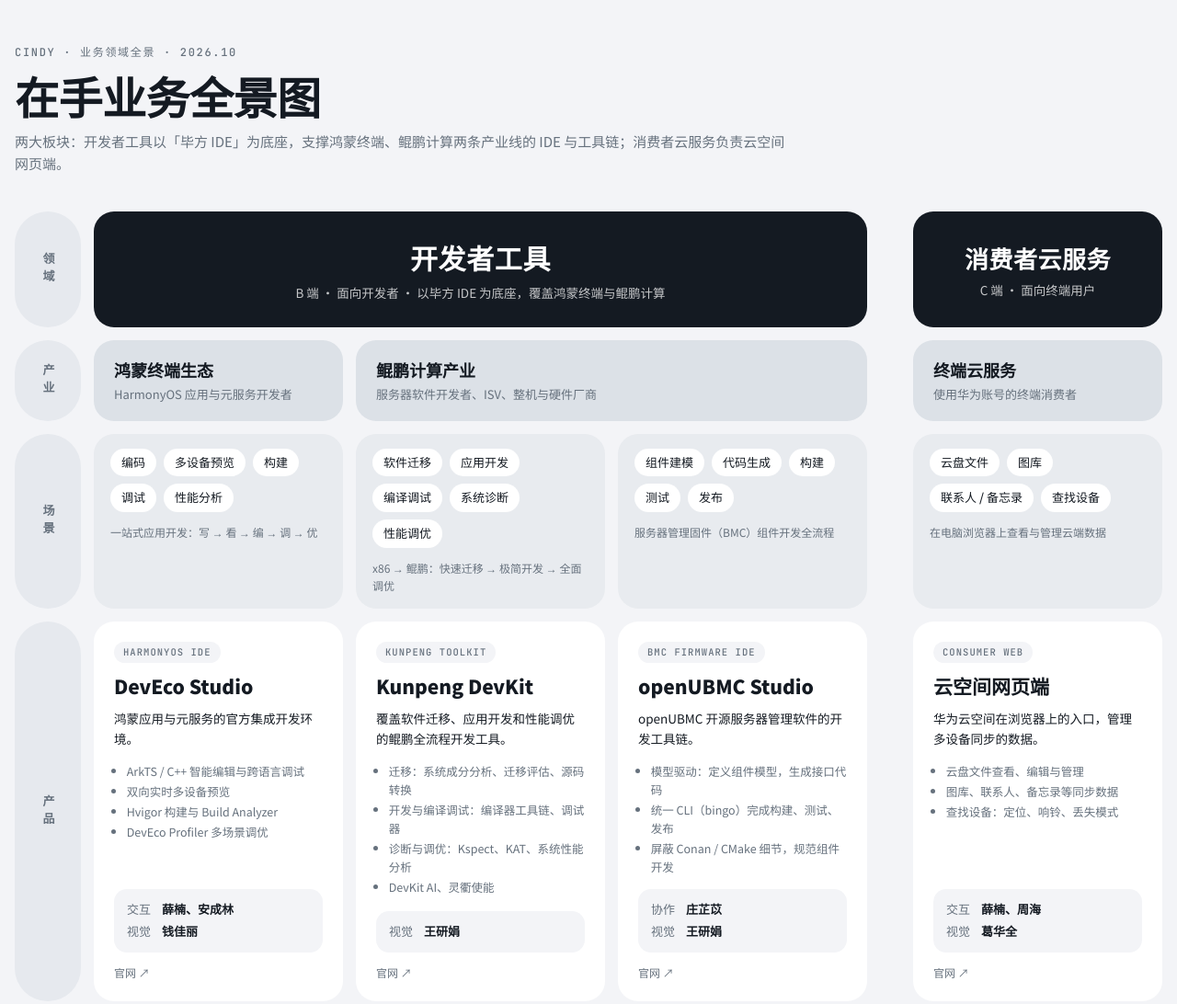
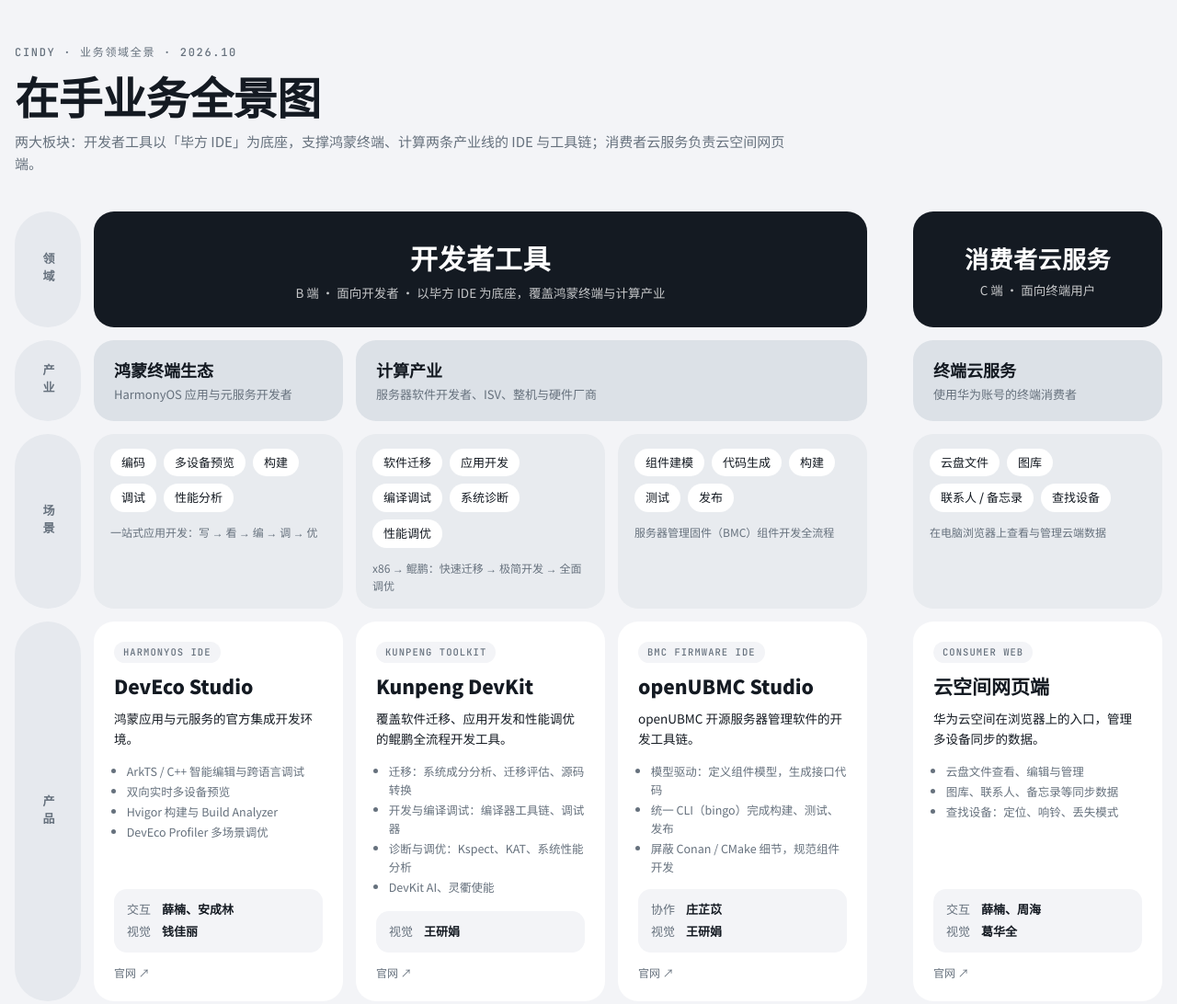
Before and after one commit to Cinnnnnnndy/Career, a plain HTML site: page 业务全景图/在手业务全景图.html in a window 1280 px wide. Shown: the top 1092 px of the page at 92% size. Drawn offline with Linux system fonts and the light colour scheme.

Commit message:
全景图：「鲲鹏计算产业」改为「计算产业」
Co-Authored-By: Claude Opus 5.5 <noreply@anthropic.com>
Claude-Session: https://claude.ai/code/session_016L8byhbgGDrMXiHgMPJmHg

```diff
--- a/业务全景图/在手业务全景图.html
+++ b/业务全景图/在手业务全景图.html
@@ -113,7 +113,7 @@ tbody tr td:first-child{border-radius:12px 0 0 12px} tbody tr td:last-child{bord
   <header>
     <div class="eyebrow">Cindy · 业务领域全景 · 2026.10</div>
     <h1>在手业务全景图</h1>
-    <p>两大板块：开发者工具以「毕方 IDE」为底座，支撑鸿蒙终端、鲲鹏计算两条产业线的 IDE 与工具链；消费者云服务负责云空间网页端。</p>
+    <p>两大板块：开发者工具以「毕方 IDE」为底座，支撑鸿蒙终端、计算两条产业线的 IDE 与工具链；消费者云服务负责云空间网页端。</p>
   </header>
 
   <section class="house" aria-label="业务全景房子图">
@@ -121,7 +121,7 @@ tbody tr td:first-child{border-radius:12px 0 0 12px} tbody tr td:last-child{bord
     <div class="lab">领域</div>
     <div class="roof dev">
       <h2>开发者工具</h2>
-      <p>B 端 · 面向开发者 · 以毕方 IDE 为底座，覆盖鸿蒙终端与鲲鹏计算</p>
+      <p>B 端 · 面向开发者 · 以毕方 IDE 为底座，覆盖鸿蒙终端与计算产业</p>
     </div>
     <div class="roof cons k6">
       <h2>消费者云服务</h2>
@@ -131,7 +131,7 @@ tbody tr td:first-child{border-radius:12px 0 0 12px} tbody tr td:last-child{bord
     <!-- 产业 -->
     <div class="lab">产业</div>
     <div class="ind h"><b>鸿蒙终端生态</b><span>HarmonyOS 应用与元服务开发者</span></div>
-    <div class="ind c span2"><b>鲲鹏计算产业</b><span>服务器软件开发者、ISV、整机与硬件厂商</span></div>
+    <div class="ind c span2"><b>计算产业</b><span>服务器软件开发者、ISV、整机与硬件厂商</span></div>
     <div class="ind k k6"><b>终端云服务</b><span>使用华为账号的终端消费者</span></div>
 
     <!-- 场景 -->
@@ -238,8 +238,8 @@ tbody tr td:first-child{border-radius:12px 0 0 12px} tbody tr td:last-child{bord
         <thead><tr><th>项目</th><th>产业</th><th>层级</th><th>交互</th><th>视觉</th></tr></thead>
         <tbody>
           <tr><td><span class="dot" style="background:var(--harmony)"></span>DevEco Studio</td><td>鸿蒙终端</td><td>产品</td><td>薛楠、安成林</td><td>钱佳丽</td></tr>
-          <tr><td><span class="dot" style="background:var(--compute)"></span>Kunpeng DevKit</td><td>鲲鹏计算</td><td>产品</td><td class="tbd">待补充</td><td>王研娟</td></tr>
-          <tr><td><span class="dot" style="background:var(--compute)"></span>openUBMC Studio</td><td>鲲鹏计算</td><td>产品</td><td>庄芷苡（协作）</td><td>王研娟</td></tr>
+          <tr><td><span class="dot" style="background:var(--compute)"></span>Kunpeng DevKit</td><td>计算产业</td><td>产品</td><td class="tbd">待补充</td><td>王研娟</td></tr>
+          <tr><td><span class="dot" style="background:var(--compute)"></span>openUBMC Studio</td><td>计算产业</td><td>产品</td><td>庄芷苡（协作）</td><td>王研娟</td></tr>
           <tr><td><span class="dot" style="background:var(--cloud)"></span>云空间网页端</td><td>终端云服务</td><td>产品</td><td>薛楠、周海</td><td>葛华全</td></tr>
           <tr><td><span class="dot" style="background:var(--accent)"></span>毕方 IDE</td><td>跨产业</td><td>底座</td><td colspan="2">对接：软件 IDE 实验室<span class="tbd">（设计协作人待补充）</span></td></tr>
         </tbody>
```
Also changed, not shown: site/thumbs/domain-map.jpg, 业务全景图/在手业务全景图-16x9.png.
